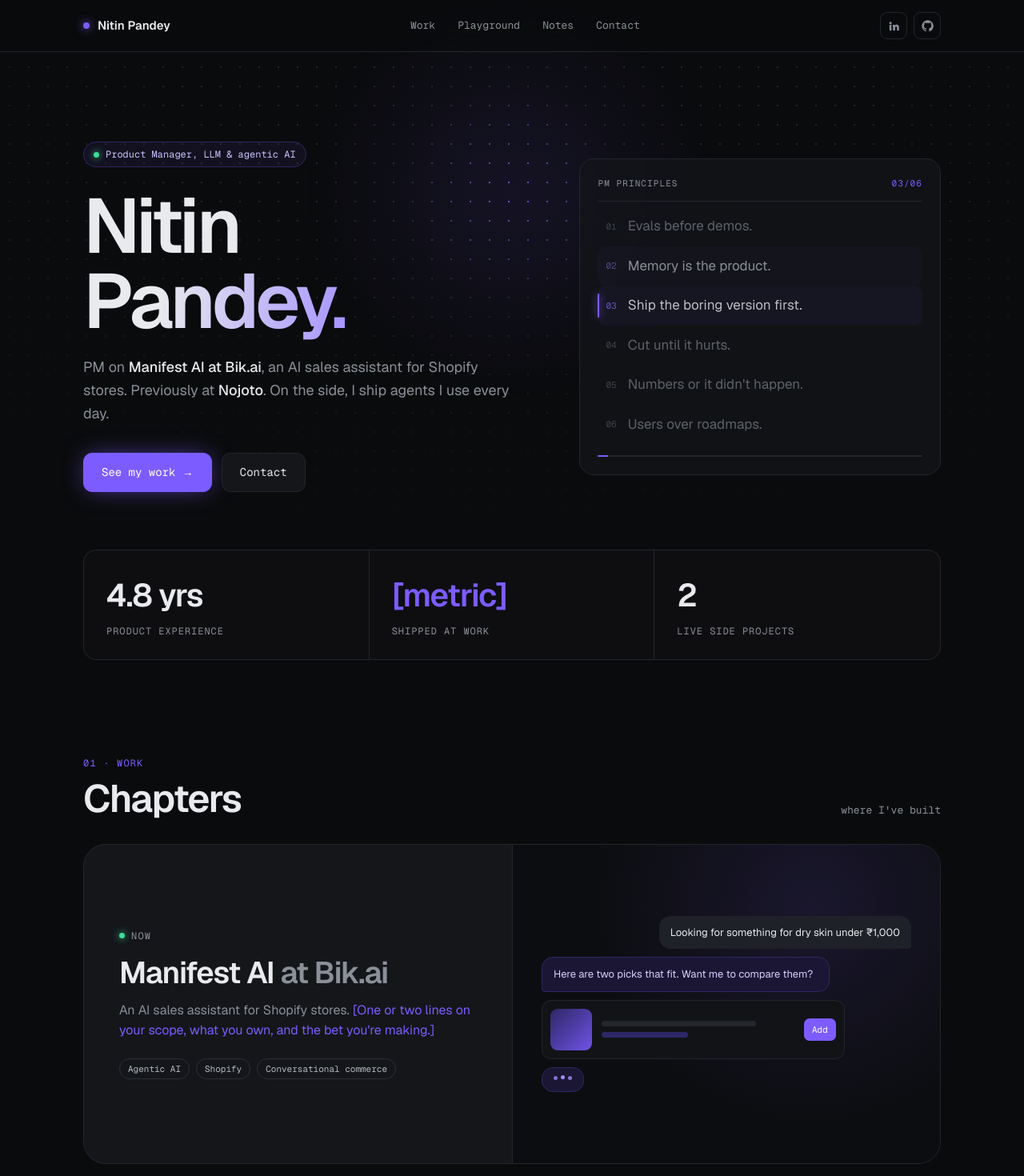
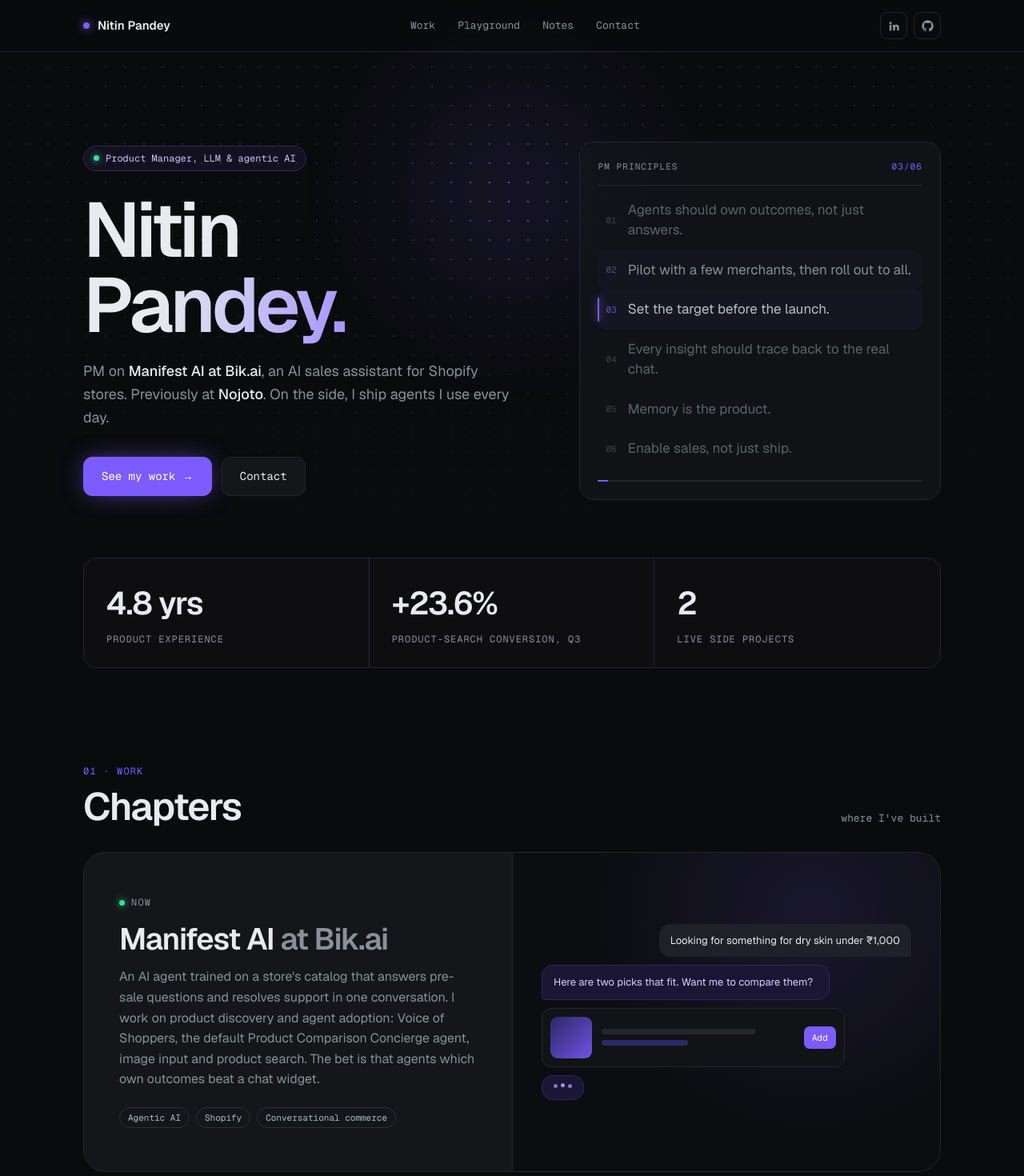
Before and after one commit to nitin786pandey/portfolio, a Next.js app: page / in a window 1280 px wide. Shown: the top 1470 px of the page at 80% size. Built offline with nearby package versions, Linux system fonts and the light colour scheme; no server answers.

Commit message:
Fill Manifest blurb, work stat, principles

```diff
--- a/src/app/page.tsx
+++ b/src/app/page.tsx
@@ -58,14 +58,14 @@
                 </a>
               </div>
             </div>
-            {/* DRAFT principles: placeholders for Nitin to rewrite in his own words */}
+
             <Principles items={principles} />
           </section>
 
           <div className="stats rv" role="list" aria-label="At a glance">
             {stats.map((s) => (
               <div className="stat" role="listitem" key={s.k}>
-                <div className={s.placeholder ? "v ph" : "v"}>{s.v}</div>
+                <div className="v">{s.v}</div>
                 <div className="k mono">{s.k}</div>
               </div>
             ))}
@@ -90,8 +90,7 @@
                   Manifest AI <em>at Bik.ai</em>
                 </h3>
                 <p className="d">
-                  An AI sales assistant for Shopify stores.{" "}
-                  <span className="ph">[One or two lines on your scope, what you own, and the bet you&apos;re making.]</span>
+                  An AI agent trained on a store&apos;s catalog that answers pre-sale questions and resolves support in one conversation. I work on product discovery and agent adoption: Voice of Shoppers, the default Product Comparison Concierge agent, image input and product search. The bet is that agents which own outcomes beat a chat widget.
                 </p>
                 <div className="chips mono">
                   <span className="chip">Agentic AI</span>
--- a/src/content.ts
+++ b/src/content.ts
@@ -20,19 +20,18 @@
   linkedin: "https://www.linkedin.com/in/pmnitin" as string | null,
 };
 
-/** DRAFT principles: placeholders for Nitin to rewrite in his own words. */
 export const principles = [
-  "Evals before demos.",
+  "Agents should own outcomes, not just answers.",
+  "Pilot with a few merchants, then roll out to all.",
+  "Set the target before the launch.",
+  "Every insight should trace back to the real chat.",
   "Memory is the product.",
-  "Ship the boring version first.",
-  "Cut until it hurts.",
-  "Numbers or it didn't happen.",
-  "Users over roadmaps.",
+  "Enable sales, not just ship.",
 ];
 
 export const stats = [
   { v: "4.8 yrs", k: "product experience" },
-  { v: "[metric]", k: "shipped at work", placeholder: true }, // PLACEHOLDER
+  { v: "+23.6%", k: "product-search conversion, Q3" },
   { v: "2", k: "live side projects" },
 ];
 
```
